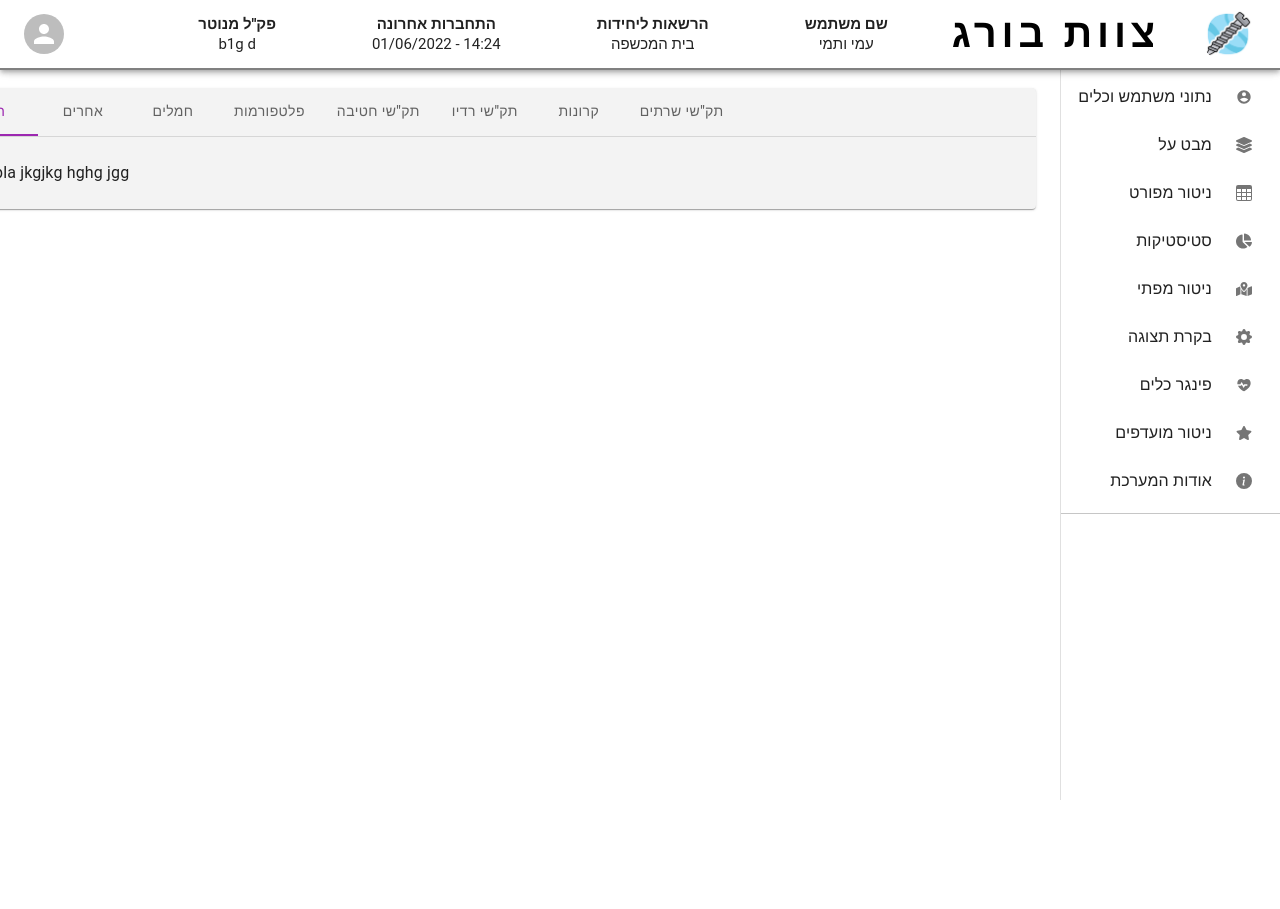
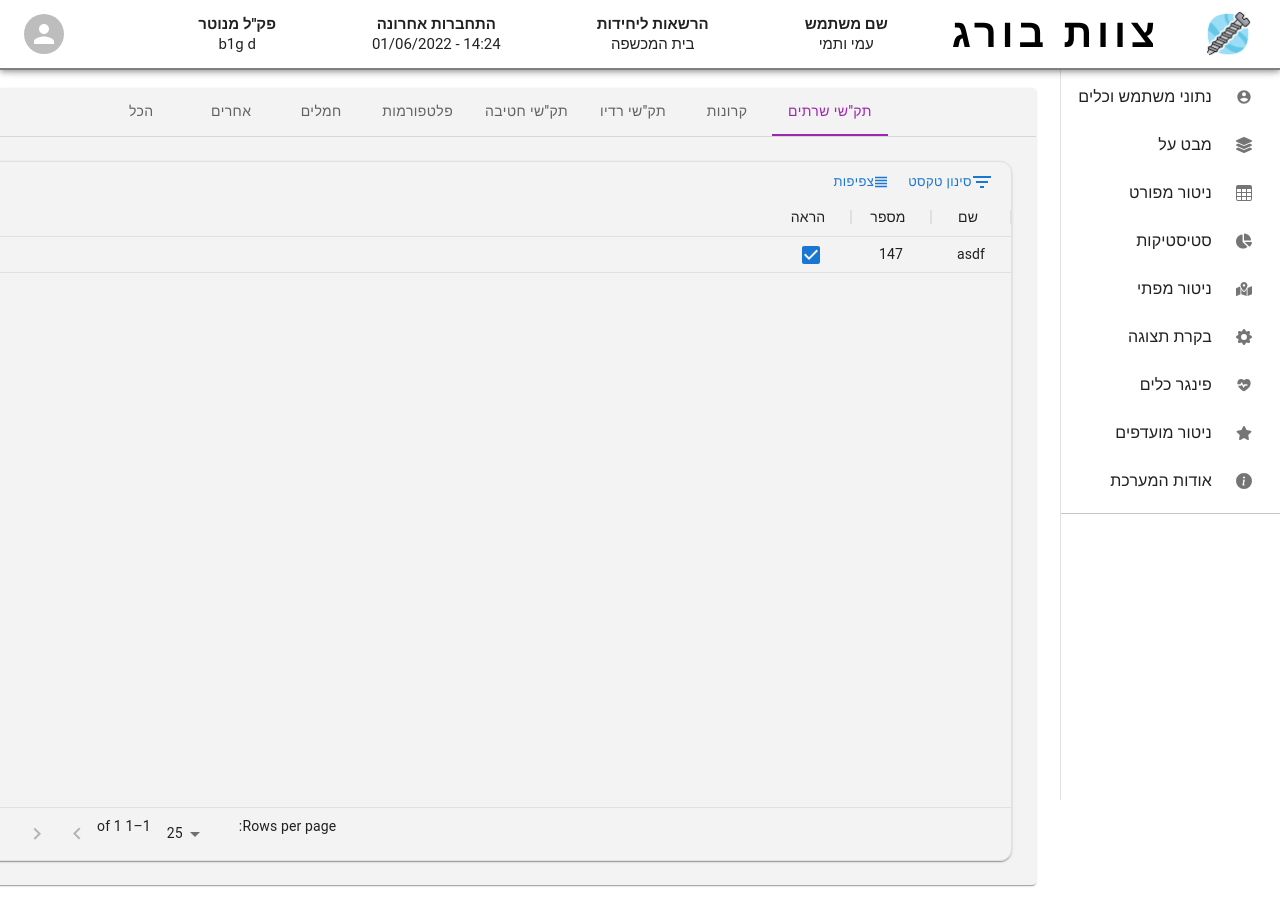
Before and after one commit to amiteli/MonitoringSite, a React (Vite) app: page /user-info in a window 1280 px wide. Before the commit the page ends 800 px from the top, so only its background shows below. Built offline with nearby package versions, Linux system fonts and the light colour scheme.

Commit message:
creating user page

```diff
--- a/src/components/PureTable.tsx
+++ b/src/components/PureTable.tsx
@@ -26,6 +26,7 @@ type RadioParams = {
   ["שם רכיב"]: string;
   id: string;
   מאזינים?: string | string[];
+  הראה: string;
 };
 
 type IProps = {
@@ -41,6 +42,12 @@ const NeedToBeNumberList = [
   "מספר פורט",
   "תדר",
 ];
+const NeedToBeCheckboxList = [
+  "הראה",
+  "הראה במפה",
+  "הראה בפינגר",
+  "הראה במבט על",
+];
 const customProgressbar = ["תפוסת דיסק", "צריכת זיכרון", "צריכת מעבד"];
 
 const ColumnWidthCalc = (title: string) => {
@@ -52,6 +59,7 @@ const ColumnWidthCalc = (title: string) => {
 
 const ColumnTypeDecider = (title: string) => {
   if (NeedToBeNumberList.includes(title)) return "number";
+  else if (NeedToBeCheckboxList.includes(title)) return "boolean";
   else return "string";
 };
 
@@ -61,11 +69,45 @@ const ShowData = (data: any) => {
 
 const PureTable = (props: IProps) => {
   const { rows, columns } = props;
+
+  const [isChecked, setIsChecked] = useState(false);
+
+  console.log(rows);
+  console.log(columns);
   const [pageSize, setPageSize] = useState<number>(25);
+  const [checked, setChecked] = useState<Array<boolean>>(
+    rows.map((row) => row["הראה"] === "true")
+  );
 
   const editRows = rows.map((row) =>
-    Object.assign(row, { id: row["שם רכיב"] })
+    Object.assign(row, { id: row["שם רכיב"] || row["id"] })
   );
+
+  const handleChange = (params: any) => {
+    const temp = [
+      ...checked.slice(0, params.id),
+      checked[params.id] === false,
+      ...checked.slice(params.id + 1, checked.length),
+    ];
+    console.log(checked);
+    setChecked(temp);
+  };
+
+  function cellElement(params: any, column: string) {
+    console.log(params.id);
+    if (customProgressbar.includes(column)) {
+      return renderProgress(params);
+    } else if (NeedToBeCheckboxList.includes(column)) {
+      return (
+        <Checkbox
+          checked={checked[params.id]}
+          onChange={() => handleChange(params)}
+        />
+      );
+    } else {
+      return <span>{params.value}</span>;
+    }
+  }
 
   const editColumns = columns.map((column: string) => ({
     field: column,
@@ -76,11 +118,7 @@ const PureTable = (props: IProps) => {
     type: ColumnTypeDecider(column),
     renderCell: (params: any) => (
       <Tooltip title={params.value ? params.value : "temp"}>
-        {customProgressbar.includes(column) ? (
-          renderProgress(params)
-        ) : (
-          <span>{params.value}</span>
-        )}
+        {cellElement(params, column)}
       </Tooltip>
     ),
   }));
--- a/src/components/UserControllerTable.tsx
+++ b/src/components/UserControllerTable.tsx
@@ -7,11 +7,21 @@ import { useQuery, UseQueryResult } from "react-query";
 import PureComponent from "./PureTable";
 
 interface IProps {
-  accessToken: string;
-  selectedUnit: string;
+  //   accessToken: string;
+  //   selectedUnit: string;
+  controllerTable: any;
+  controllerHeader: any;
+  name: string;
 }
 
-type ControllerHeader = {
-  שם: string;
-  מספר: number;
+const UserControllerTable = (props: IProps) => {
+  const { controllerTable, controllerHeader, name } = props;
+
+  return (
+    <Box>
+      <PureComponent rows={controllerTable[name]} columns={controllerHeader} />
+    </Box>
+  );
 };
+
+export default UserControllerTable;
--- a/src/pages/UserInfo.tsx
+++ b/src/pages/UserInfo.tsx
@@ -10,9 +10,15 @@ import {
   Typography,
 } from "@mui/material";
 import React from "react";
+import UserControllerTable from "../components/UserControllerTable";
 import { Navigate, useNavigate } from "react-router-dom";
 
-type Props = {};
+interface IProps {
+  accessToken: string;
+  selectedUnit: string;
+  controllerTable: any;
+  controllerHeader: any;
+}
 
 interface TabPanelProps {
   children?: React.ReactNode;
@@ -21,14 +27,14 @@ interface TabPanelProps {
 }
 
 const generalMachineTabList = [
+  "TakashServer",
+  "Kronot",
+  "TakashRadio",
+  "TakashHativa",
+  "Platform",
+  "Hamalim",
+  "Other",
   "All",
-  "Other",
-  "Hamalim",
-  "Platform",
-  "TakashHativa",
-  "TakashRadio",
-  "Kronot",
-  "TakashServer",
 ];
 
 function TabPanel(props: TabPanelProps) {
@@ -58,8 +64,14 @@ function a11yProps(index: number) {
   };
 }
 
-const UserInfo = (props: Props) => {
-  const navigate = useNavigate();
+const UserInfo = (props: IProps) => {
+  const controllerTable = {
+    asdf: [{ id: 0, שם: "asdf", מספר: 147, הראה: "true" }],
+    qwer: [{ id: 0, שם: "qwer", מספר: 258, הראה: "true" }],
+    zxcv: [{ id: 0, שם: "zxcv", מספר: 369, הראה: "false" }],
+  };
+  const controllerName: Array<string> = ["asdf", "qwer", "zxcv"];
+  const controllerHeader = ["שם", "מספר", "הראה"];
 
   const [value, setValue] = React.useState(0);
 
@@ -79,28 +91,32 @@ const UserInfo = (props: Props) => {
                 textColor="secondary"
                 indicatorColor="secondary"
                 aria-label="secondary tabs example"
-                dir="ltr"
+                dir="rtl"
+                centered
               >
-                <Tab label="הכל" {...a11yProps(0)} />
-                <Tab label="אחרים" {...a11yProps(1)} />
-                <Tab label="חמלים" {...a11yProps(2)} />
-                <Tab label="פלטפורמות" {...a11yProps(3)} />
-                <Tab label='תק"שי חטיבה' {...a11yProps(4)} />
-                <Tab label='תק"שי רדיו' {...a11yProps(5)} />
-                <Tab label="קרונות" {...a11yProps(6)} />
-                <Tab label='תק"שי שרתים' {...a11yProps(7)} />
+                <Tab label='תק"שי שרתים' {...a11yProps(0)} />
+                <Tab label="קרונות" {...a11yProps(1)} />
+                <Tab label='תק"שי רדיו' {...a11yProps(2)} />
+                <Tab label='תק"שי חטיבה' {...a11yProps(3)} />
+                <Tab label="פלטפורמות" {...a11yProps(4)} />
+                <Tab label="חמלים" {...a11yProps(5)} />
+                <Tab label="אחרים" {...a11yProps(6)} />
+                <Tab label="הכל" {...a11yProps(7)} />
               </Tabs>
             </Box>
-
+            <Box dir="rtl">
               {generalMachineTabList &&
                 generalMachineTabList.map((name, index) => {
                   return (
                     <TabPanel value={value} index={index}>
                       <Grid container direction="row">
                         <Grid item xs={12}>
-                        <Box dir="ltr">
-                          {/* <GeneralMachineTable /> */}
-                          blabla jkgjkg hghg jgg
+                          <Box>
+                            <UserControllerTable
+                              controllerTable={controllerTable}
+                              controllerHeader={controllerHeader}
+                              name={controllerName[index]}
+                            />
                           </Box>
                         </Grid>
                       </Grid>
@@ -109,6 +125,7 @@ const UserInfo = (props: Props) => {
                 })}
             </Box>
           </Box>
+        </Box>
       </Paper>
     </>
   );
```
Lines whose indentation alone changed are shown as unchanged.
